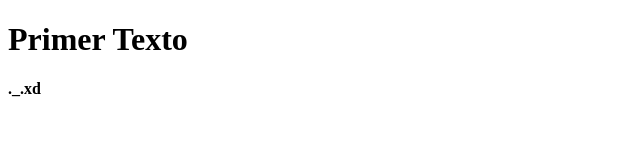
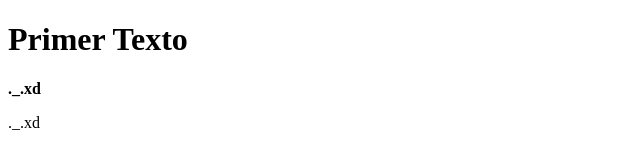
Before and after one commit to CodeDeveloperExpert/Git-First, a plain HTML site: page index.html in a window 1280 px wide. Shown: the full height of the page, 0-640 px from the left. Drawn offline with Linux system fonts and the light colour scheme.

Commit message:
Mi primer hola GitHub :) s

```diff
--- a/index.html
+++ b/index.html
@@ -9,5 +9,6 @@
 <body>
     <h1>Primer Texto</h1>
     </p hola mundo :)><b> ._.xd</b></p muy fácil esto>
+    <p>._.xd</p>
 </body>
 </html>
```
